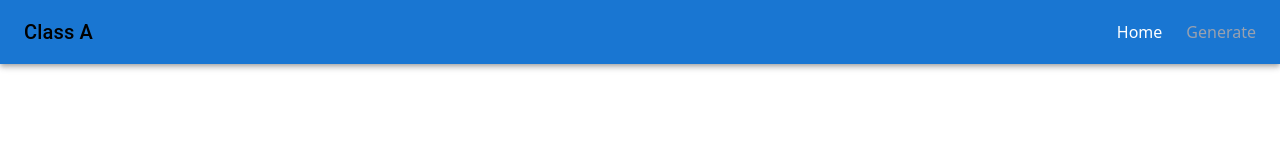
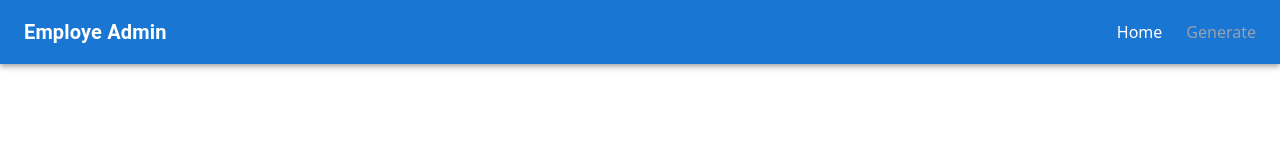
Before and after one commit to boopathirk9080/NeoSme-Day-2challengeStudentprofileList, a React (Vite) app: page /generate in a window 1280 px wide. Shown: the top 160 px of the page. Built offline with nearby package versions, Linux system fonts and the light colour scheme.

Commit message:
NavBar->name

```diff
--- a/src/component/Navbar/Nav.jsx
+++ b/src/component/Navbar/Nav.jsx
@@ -37,8 +37,9 @@ export default function Navbar() {
     <>
       <AppBar position="static" className=" shadow-md z-50 flex  ">
         <Toolbar className="flex justify-between items-center">
-          <Typography variant="h6" className="text-black font-bold">
-            Class A
+          <Typography variant="h6" className="text-white font-bold">
+          <b>Employe Admin
+            </b>
           </Typography>
 
           {/* Desktop links - Fixed Web View */}
```
